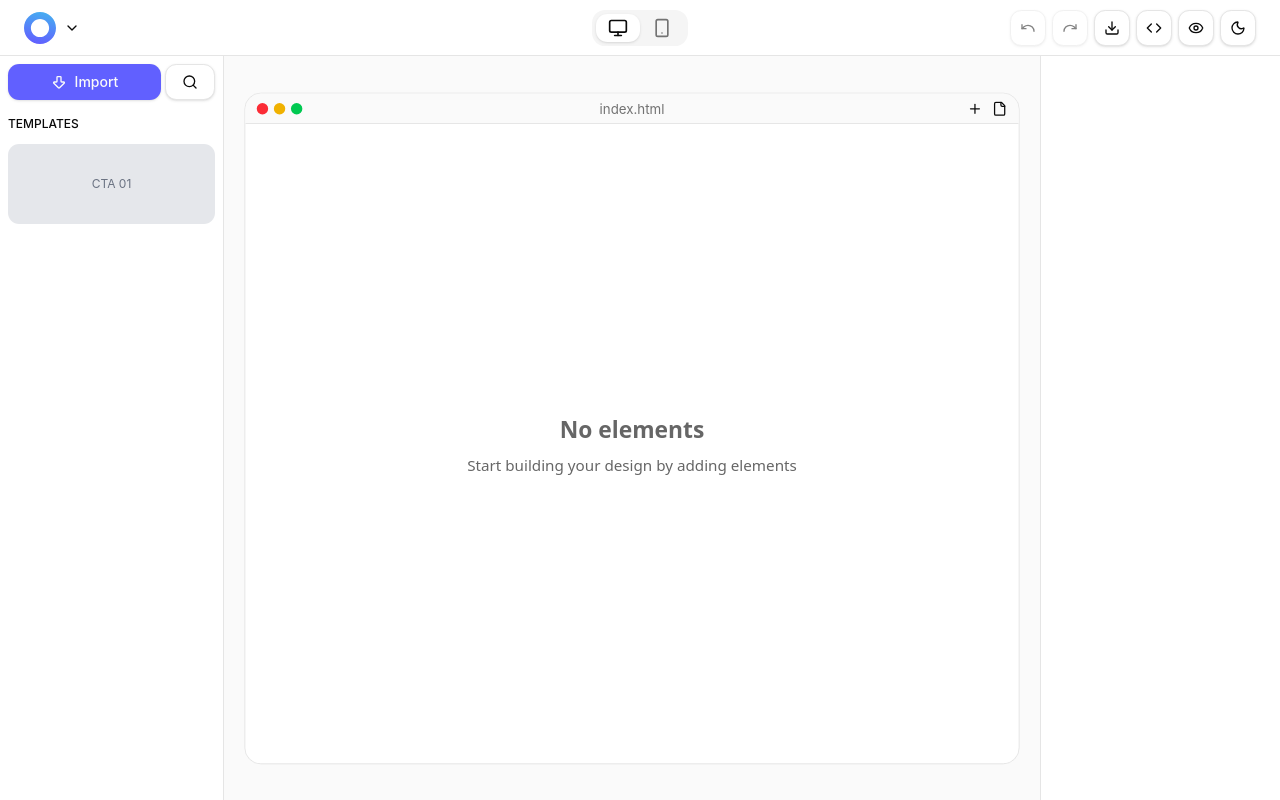
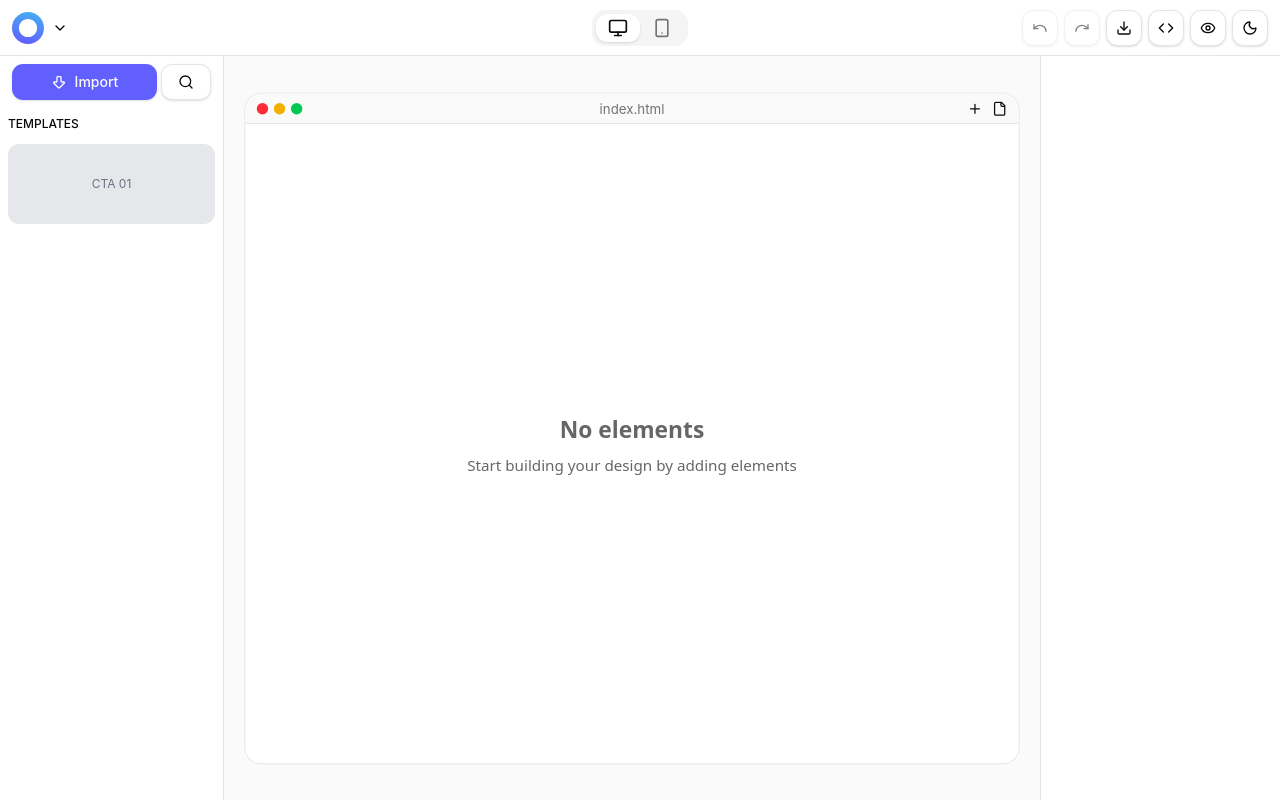
Before and after one commit to windbase/windbase, a React (Vite) app in the folder apps/web/: page / in a window 1280 px wide. Built offline with nearby package versions, Linux system fonts and the light colour scheme.

Commit message:
style: adjust padding in ElementLayers, DefaultSidebar, and Toolbar components

```diff
--- a/apps/web/src/components/element-management/element-layers.tsx
+++ b/apps/web/src/components/element-management/element-layers.tsx
@@ -178,7 +178,7 @@ function ElementLayers() {
 
 	return (
 		<>
-			<h1 className="sticky top-0 z-10 bg-background text-xs font-medium px-2 py-3 uppercase text-muted-foreground flex items-center gap-2">
+			<h1 className="sticky top-0 z-10 bg-background text-xs font-medium px-3 py-3 uppercase text-muted-foreground flex items-center gap-2">
 				<Layers size={16} /> Layers
 			</h1>
 
--- a/apps/web/src/components/ui-navigation/default-sidebar.tsx
+++ b/apps/web/src/components/ui-navigation/default-sidebar.tsx
@@ -10,7 +10,7 @@ function DefaultSidebar() {
 
 	return (
 		<>
-			<div className="p-2 flex items-center gap-1">
+			<div className="px-3 py-2 flex items-center gap-1">
 				<ImportButton />
 				<Button variant="outline">
 					<Search />
--- a/apps/web/src/components/ui-navigation/toolbar.tsx
+++ b/apps/web/src/components/ui-navigation/toolbar.tsx
@@ -26,7 +26,7 @@ function Toolbar() {
 		useBuilder();
 	return (
 		<TooltipProvider>
-			<div className="h-14 min-h-14 border-b grid grid-cols-8 justify-between items-center px-6 gap-4">
+			<div className="h-14 min-h-14 border-b grid grid-cols-8 justify-between items-center px-3 gap-4">
 				<div className="flex items-center gap-2 col-span-3">
 					<img
 						src="/windbase-circle.svg"
```
